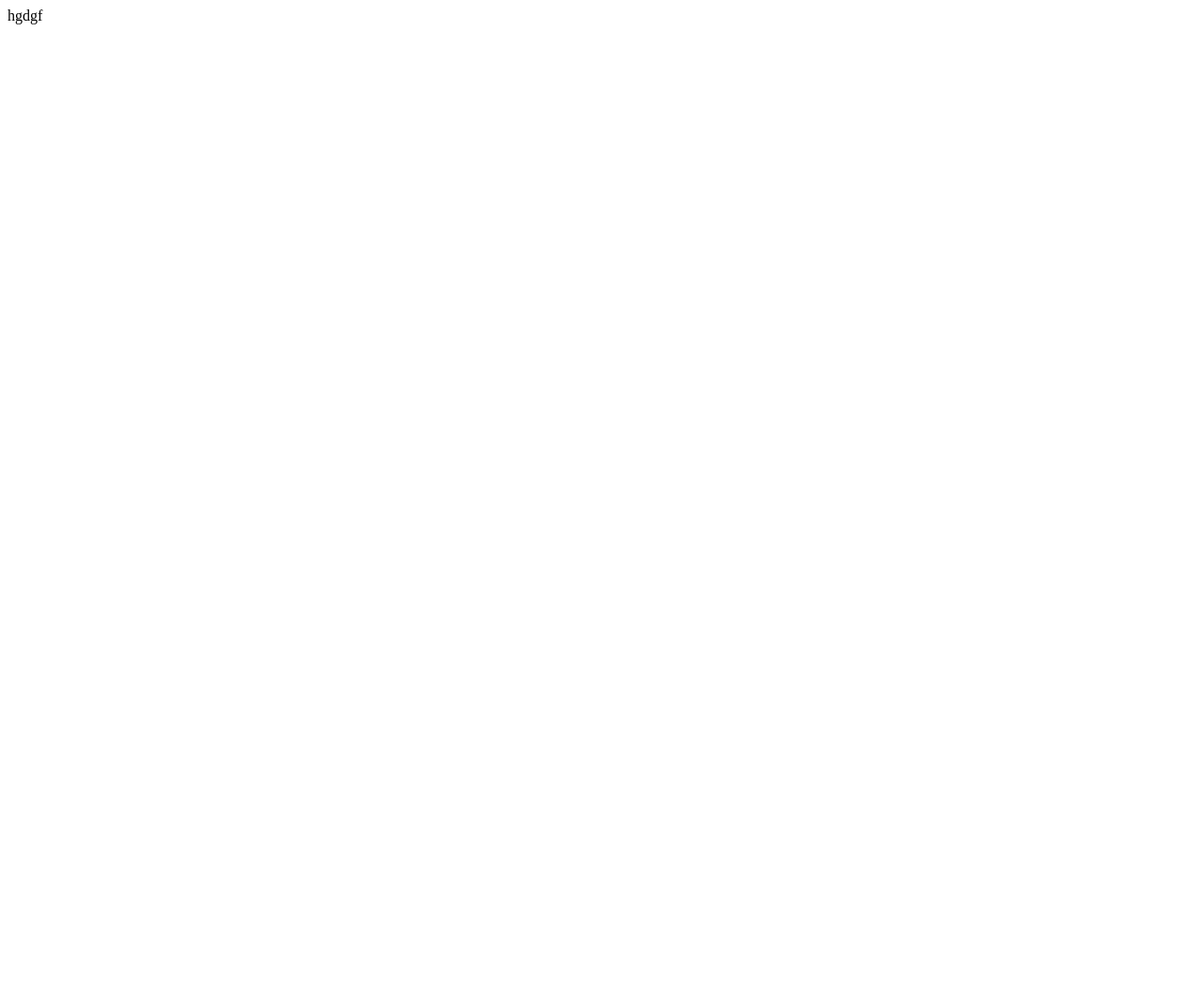
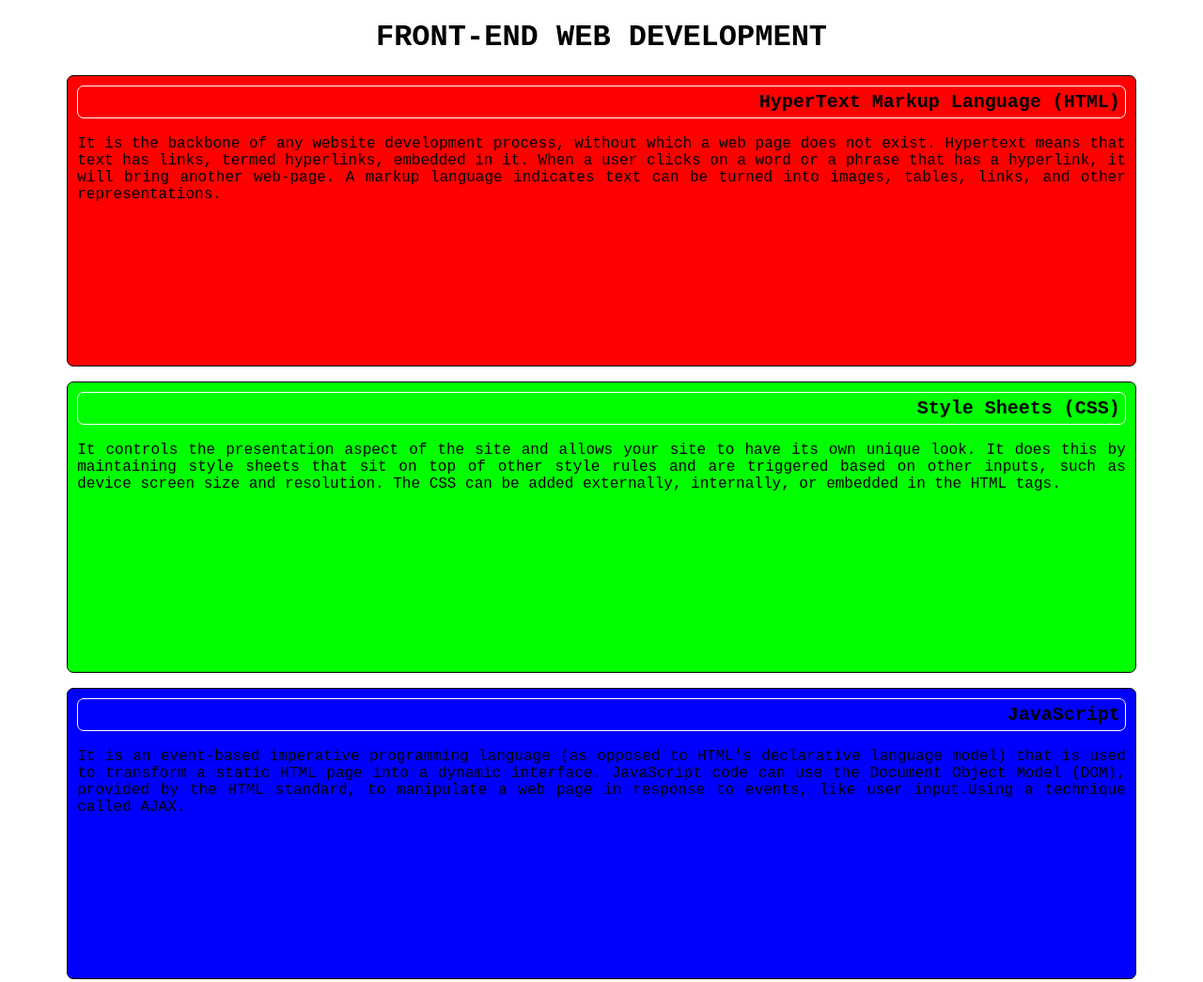
Before and after one commit to APS15/project1, a plain HTML site: page module2-solution/index.html in a window 1280 px wide. Shown: the whole page at 94% size. Before the commit the page ends 800 px from the top, so only its background shows below. Drawn offline with Linux system fonts and the light colour scheme.

Commit message:
finished

```diff
--- a/module2-solution/css/index.css
+++ b/module2-solution/css/index.css
@@ -0,0 +1,58 @@
+*{
+    box-sizing: border-box;
+    font-family: 'Courier New', Courier, monospace;
+    border-radius: 7px;
+}
+h1{
+    text-align: center;
+}
+p{
+    border: 1px solid black;
+    width: 90%;
+    height : 310px;
+    margin-right: auto;
+    margin-left: auto;
+    padding: 10px;
+    text-align: justify;
+    border: 1px solid black;
+}
+.s1 , .s2 , .s3{
+    display: flex;
+    justify-content: right;
+    border: 1px solid white;
+    font-size: 20px;
+    font-weight: bolder;
+    padding: 5px;
+}
+.p1{
+    background-color : #FF0000;
+}
+.p2{
+    background-color: #00FF00;
+
+}
+.p3{
+    background-color: #0000FF;
+}
+
+@media(min-width:992px){
+    .col-lg-1 , .col-lg-2 , .col-lg-3 {
+        width: auto;
+    }
+}
+@media(min-width:768px) and (max-width:991px){
+    .col-md-1 , .col-md-2 {
+        width: 50%;
+        float: left;
+    }
+    .col-md-3{
+        clear: left;
+        width: 100%;
+    }
+
+}
+@media(max-width:767px){
+    .col-xs-1 , .col-xs-2 , .col-xs-3{
+        width: auto;
+    }
+}
--- a/module2-solution/index.html
+++ b/module2-solution/index.html
@@ -4,8 +4,26 @@
 	<meta charset="utf-8">
 	<meta name="viewport" content="width=device-width, initial-scale=1">
 	<title></title>
+	<link rel="stylesheet" href="css/index.css">
 </head>
 <body>
-	hgdgf
+	<h1>FRONT-END WEB DEVELOPMENT</h1>
+	<div class="row">
+		<div class="col-lg-1 col-md-1 col-xs-1">
+			<p class="p1">
+				<span class="s1">HyperText Markup Language (HTML)</span><br>It is the backbone of any website development process, without which a web page does not exist. Hypertext means that text has links, termed hyperlinks, embedded in it. When a user clicks on a word or a phrase that has a hyperlink, it will bring another web-page. A markup language indicates text can be turned into images, tables, links, and other representations.
+			</p>
+		</div>
+		<div class="col-lg-2 col-md-2 col-xs-2">
+			<p class="p2">
+				<span class="s2">Style Sheets (CSS)</span><br>It controls the presentation aspect of the site and allows your site to have its own unique look. It does this by maintaining style sheets that sit on top of other style rules and are triggered based on other inputs, such as device screen size and resolution. The CSS can be added externally, internally, or embedded in the HTML tags.
+			</p>
+		</div>
+		<div class="col-lg-3 col-md-3 col-xs-3">
+			<p class="p3">
+				<span class="s3">JavaScript</span><br>It is an event-based imperative programming language (as opposed to HTML's declarative language model) that is used to transform a static HTML page into a dynamic interface. JavaScript code can use the Document Object Model (DOM), provided by the HTML standard, to manipulate a web page in response to events, like user input.Using a technique called AJAX.
+			</p>
+		</div>
+	</div>
 </body>
 </html>
```
